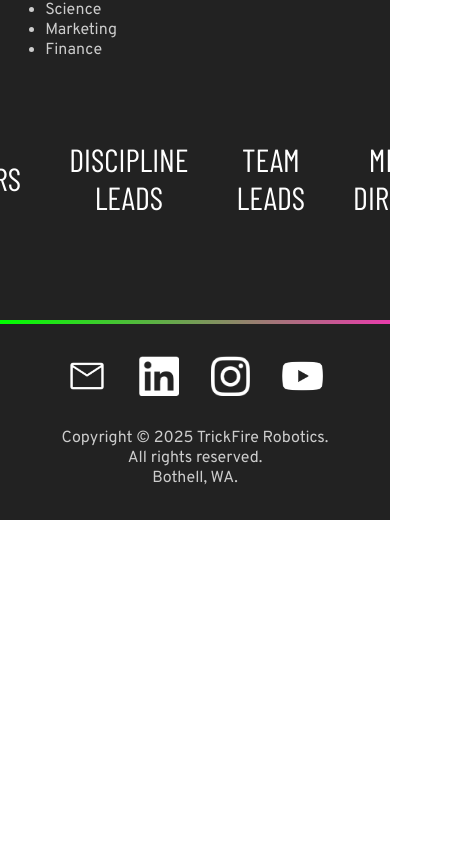
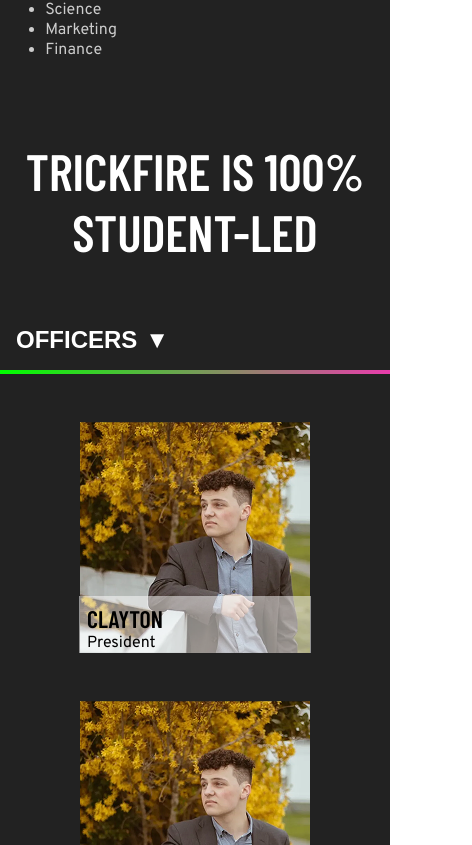
Before and after one commit to TrickfireRobotics/TrickFire-Website, a React (Create React App) app: page /about-us in a window 390 px wide. Shown: the part 1299-2144 px from the top of the page, 472 px wide, since content can reach past the window. Before the commit the page ends 1819 px from the top, so only its background shows below. Built offline with nearby package versions, Linux system fonts and the light colour scheme.

Commit message:
added all sections

```diff
--- a/src/components/OfficerSelector/OfficerSection.js
+++ b/src/components/OfficerSelector/OfficerSection.js
@@ -1,6 +1,7 @@
 import './OfficerSection.scss'
 import { Officer } from '../Officer/Officer';
 import { useState } from 'react'
+import { GradientLine } from '../GradientLine/GradientLine';
 
 /**
  * @component
@@ -14,7 +15,8 @@
  * @returns {JSX.Element}
  */
 export const OfficerSection = (props) => {
-    const [activeTab, setActiveTab] = useState('officers');
+    const [activeTab, setActiveTab] = useState('officer');
+    const [isDropDownactive, setIsDropdownActive] = useState(false);
 
     const tabs = [
         { key: 'officer', label: 'OFFICERS' },
@@ -30,7 +32,8 @@
 
     return (
         <div className='officer-section'>
-            { /* Selector Tabs */}
+            <h1 className='title'>TrickFire is 100% Student-Led</h1>
+            { /* Desktop Selector Tabs */}
             <div className='tabs'>
                 {tabs.map(tab => (
                     <button
@@ -41,6 +44,32 @@
                         {tab.label}
                     </button>
                 ))}
+            </div>
+            { /* Mobile Dropdown */}
+            <div className='mobile-tabs'>
+                <button
+                    className='active-tab'
+                    onClick={() => setIsDropdownActive(!isDropDownactive)}
+                >
+                    {tabs.find(t => t.key === activeTab)?.label}
+                    <span className='arrow'>{isDropDownactive ? '▲' : '▼'}</span>
+                </button>
+                <GradientLine className='gradient' />
+                {isDropDownactive && (
+                    <div className='dropdown'>
+                        {tabs.map(tab => (
+                            <button
+                                key={tab.key}
+                                onClick={() => {
+                                    setActiveTab(tab.key);
+                                    setIsDropdownActive(false);
+                                }}
+                            >
+                                {tab.label}
+                            </button>
+                        ))}
+                    </div>
+                )}
             </div>
             { /* Grid of Officer Images */}
             <div className='officer-grid'>
@@ -53,6 +82,6 @@
                     />
                 ))}
             </div>
-        </div>
+        </div >
     );
 };
--- a/src/components/OfficerSelector/OfficerSection.scss
+++ b/src/components/OfficerSelector/OfficerSection.scss
@@ -1,4 +1,19 @@
 @import '../../variables.scss';
+
+.officer-section {
+
+    .title {
+        font-family: $font-heading;
+        font-size: 5rem;
+        color: $White;
+        font-weight: 600;
+        text-align: center;
+        padding-bottom: 3rem;
+
+        @media screen and (max-width: 768px) {
+            font-size: 3.2rem;
+        }
+    }
 
     .tabs {
         display: flex;
@@ -29,6 +44,55 @@
                         $AccentPink );
             }
         }
+
+        @media screen and (max-width: 768px) {
+            display: none;
+        }
+    }
+
+    .mobile-tabs {
+        display: none;
+        position: relative;
+
+        .active-tab {
+            width: 100%;
+            text-align: left;
+            font-size: 1.5rem;
+            font-weight: 600;
+            background: none;
+            border: none;
+            color: $White;
+            padding: 1rem;
+            cursor: pointer;
+
+            .arrow {
+                margin-left: 0.5rem;
+            }
+        }
+
+        .dropdown {
+            display: flex;
+            flex-direction: column;
+            background: $EerieBlack;
+
+            button {
+                padding: 1rem;
+                color: $White;
+                font-size: 1.5rem;
+                background: none;
+                border: none;
+                text-align: left;
+                cursor: pointer;
+
+                &:hover {
+                    background: rgba($White, 0.1);
+                }
+            }
+        }
+
+        @media screen and (max-width: 768px) {
+            display: block;
+        }
     }
 
     .officer-grid {
@@ -39,3 +103,4 @@
         padding-top: 3rem;
         padding-bottom: 3rem;
     }
+}
--- a/src/pages/AboutUs/AboutUs.js
+++ b/src/pages/AboutUs/AboutUs.js
@@ -32,6 +32,11 @@
                         { type: 'officer', name: 'Clayton', position: 'president', image: ClaytonImage },
                         { type: 'officer', name: 'Allison', position: 'vice president', image: ClaytonImage },
                         { type: 'team', name: 'Aaron', position: 'mission control', image: ClaytonImage },
+                        { type: 'officer', name: 'Ella', position: 'secretary', image: ClaytonImage },
+                        { type: 'officer', name: 'Clayton', position: 'president', image: ClaytonImage },
+                        { type: 'officer', name: 'Clayton', position: 'president', image: ClaytonImage },
+                        { type: 'officer', name: 'Clayton', position: 'president', image: ClaytonImage },
+                        { type: 'officer', name: 'Clayton', position: 'president', image: ClaytonImage },
                     ]}
                 />
             </MaxWidthContainer>
```
Lines whose indentation alone changed are shown as unchanged.
